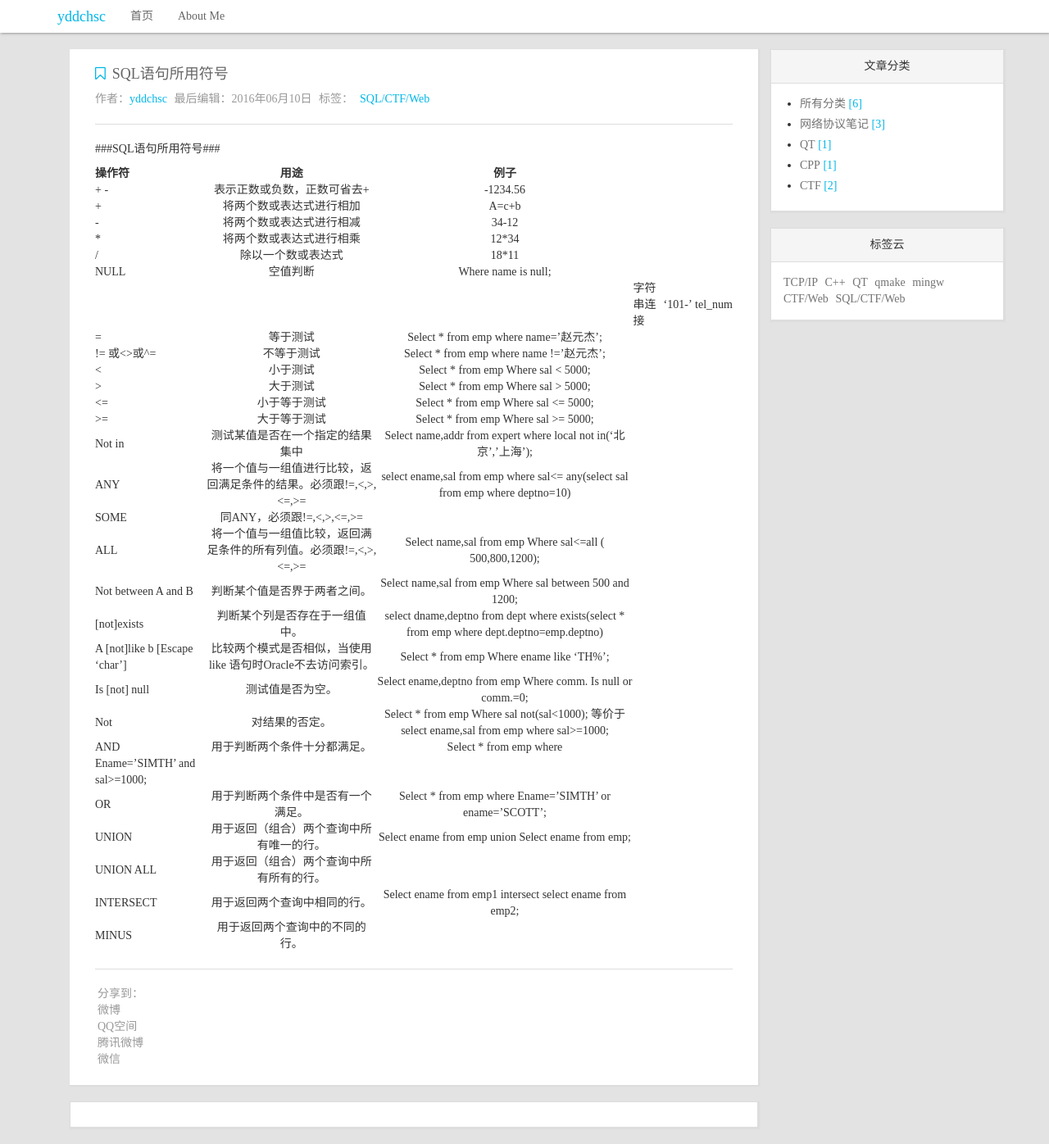
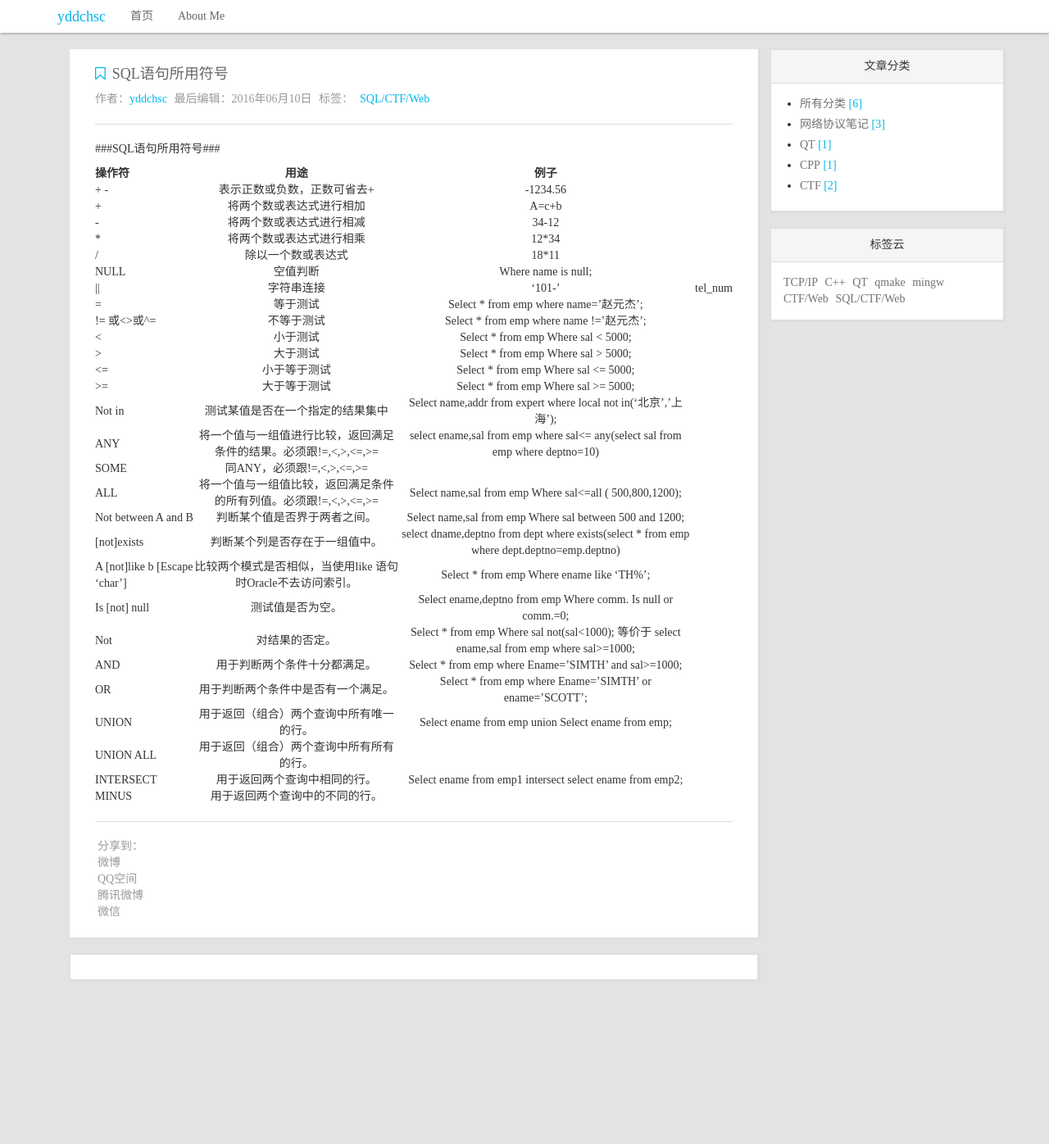
Before and after one commit to yddchsc/yddchsc.github.io, a Jekyll site: the page built from _posts/2016-06-10-SQL-符号.md, in a window 1280 px wide. Shown: the whole page at 82% size. Built offline with Jekyll 4.4.1, drawn with Linux system fonts in a browser that asks for light colours; nearby versions of some CDN libraries; comment, search, counter and statistics services are not loaded; after the commit the page ends 1216 px from its top, so only the background shows below that.

Commit message:
sql 笔note

```diff
--- a/_posts/2016-06-10-SQL-符号.md
+++ b/_posts/2016-06-10-SQL-符号.md
@@ -22,7 +22,7 @@ excerpt: "CTF-Web学习笔记"
 |*  |将两个数或表达式进行相乘|	12*34|
 |/	|除以一个数或表达式|	18*11|
 |NULL|	空值判断|	Where name is null;|
-| ||	|字符串连接|	‘101-’||tel_num|
+| \|\|	|字符串连接|	‘101-’||tel_num|
 |=	|等于测试	|Select * from emp where name=’赵元杰’;|
 |!= 或<>或^=	|不等于测试	|Select * from emp where name !=’赵元杰’;|
 |<	|小于测试|	Select * from emp Where sal < 5000;|
@@ -38,8 +38,7 @@ excerpt: "CTF-Web学习笔记"
 |A [not]like b [Escape ‘char’]	|比较两个模式是否相似，当使用like 语句时Oracle不去访问索引。|	Select * from emp Where ename like ‘TH%’;|
 |Is [not] null	| 测试值是否为空。|	Select ename,deptno from emp Where comm. Is null or comm.=0;|
 |Not |	对结果的否定。|	Select * from emp Where sal not(sal<1000); 等价于 select ename,sal from emp where sal>=1000;|
-|AND|	用于判断两个条件十分都满足。	|Select * from  emp where
-Ename=’SIMTH’ and sal>=1000;|
+|AND|	用于判断两个条件十分都满足。	|Select * from  emp where Ename=’SIMTH’ and sal>=1000;|
 |OR |	用于判断两个条件中是否有一个满足。|	Select * from emp where Ename=’SIMTH’ or ename=’SCOTT’;|
 |UNION|	用于返回（组合）两个查询中所有唯一的行。|	Select ename from emp union Select ename from emp;|
 |UNION ALL|	用于返回（组合）两个查询中所有所有的行。	|  |
```
